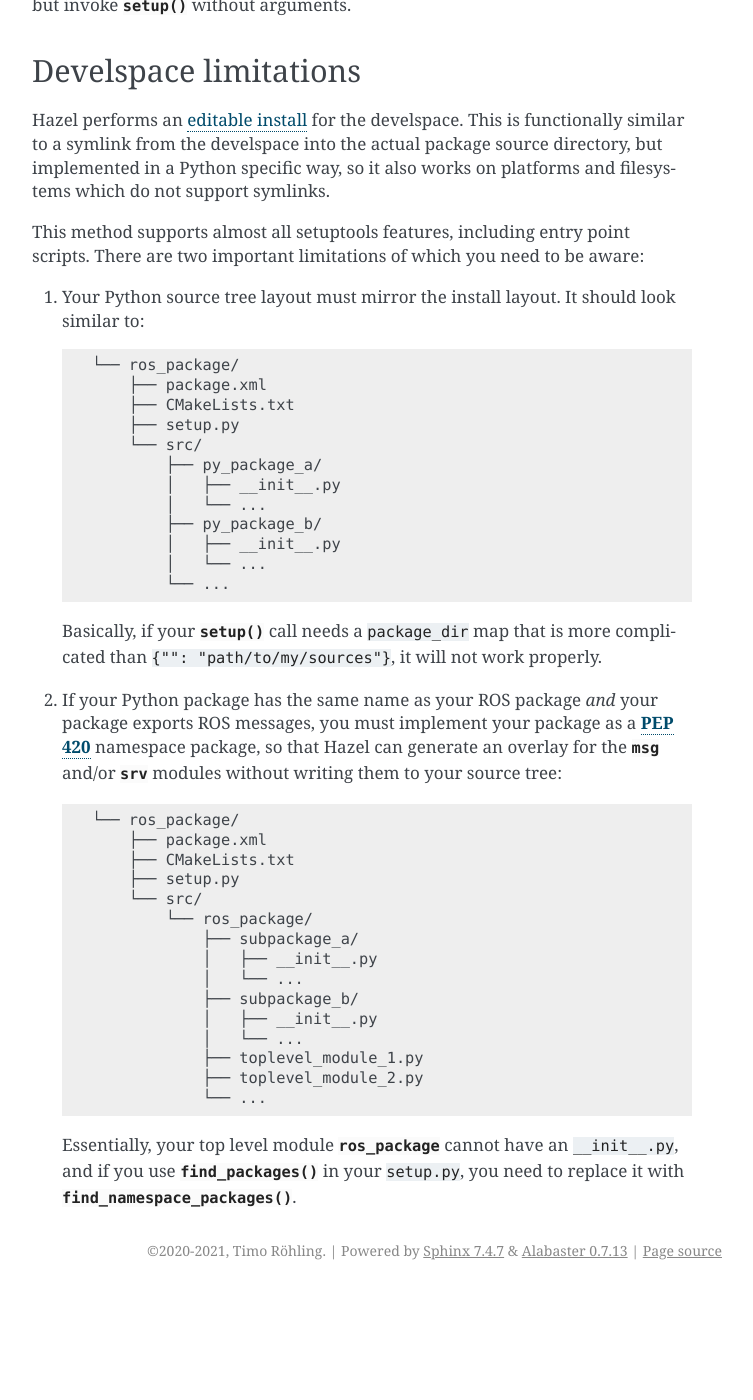
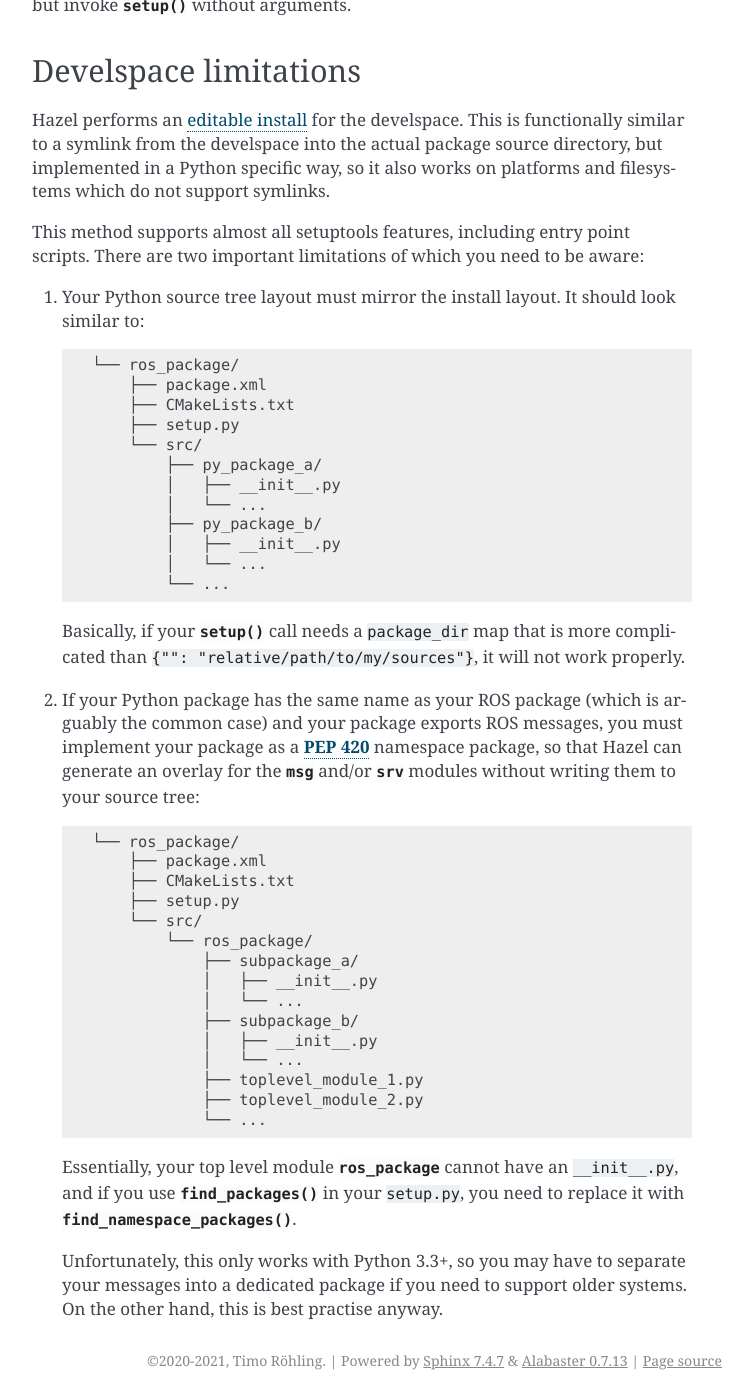
Before and after one commit to roehling/catkin-ng, a Sphinx documentation site: the page built from hazel/docs/command/hazel_python_setup.rst, in a window 1280 px wide and 1400 px high, scrolled down 999 px. Shown: the whole window, without its empty margins (388-1141 px from the left). Built offline with Sphinx 7.4.7, drawn with Linux system fonts in a browser that asks for light colours; cross-references to code outside the pages are shown as plain code; before the commit the page ends 2289 px from its top, so only the background shows below that.

```diff
--- a/hazel/docs/command/hazel_python_setup.rst
+++ b/hazel/docs/command/hazel_python_setup.rst
@@ -91,12 +91,14 @@ scripts. There are two important limitations of which you need to be aware:
                 │   └── ...
                 └── ...
 
-   Basically, if your :py:func:`setup` call needs a ``package_dir`` map that is more
-   complicated than ``{"": "path/to/my/sources"}``, it will not work properly.
-2. If your Python package has the same name as your ROS package `and` your
-   package exports ROS messages, you must implement your package as a :pep:`420`
-   namespace package, so that Hazel can generate an overlay for the :py:mod:`msg`
-   and/or :py:mod:`srv` modules without writing them to your source tree::
+   Basically, if your :py:func:`setup` call needs a ``package_dir`` map that is
+   more complicated than ``{"": "relative/path/to/my/sources"}``, it will not
+   work properly.
+2. If your Python package has the same name as your ROS package (which is
+   arguably the common case) and your package exports ROS messages, you must
+   implement your package as a :pep:`420` namespace package, so that Hazel can
+   generate an overlay for the :py:mod:`msg` and/or :py:mod:`srv` modules
+   without writing them to your source tree::
 
         └── ros_package/
             ├── package.xml
@@ -119,4 +121,8 @@ scripts. There are two important limitations of which you need to be aware:
    :file:`setup.py`, you need to replace it with
    :py:func:`find_namespace_packages`.
 
+   Unfortunately, this only works with Python 3.3+, so you may have to
+   separate your messages into a dedicated package if you need to support
+   older systems. On the other hand, this is best practise anyway.
+
 .. _editable install: https://pip.pypa.io/en/stable/reference/pip_install/#editable-installs
```
Also changed, not shown: 1 other file.
